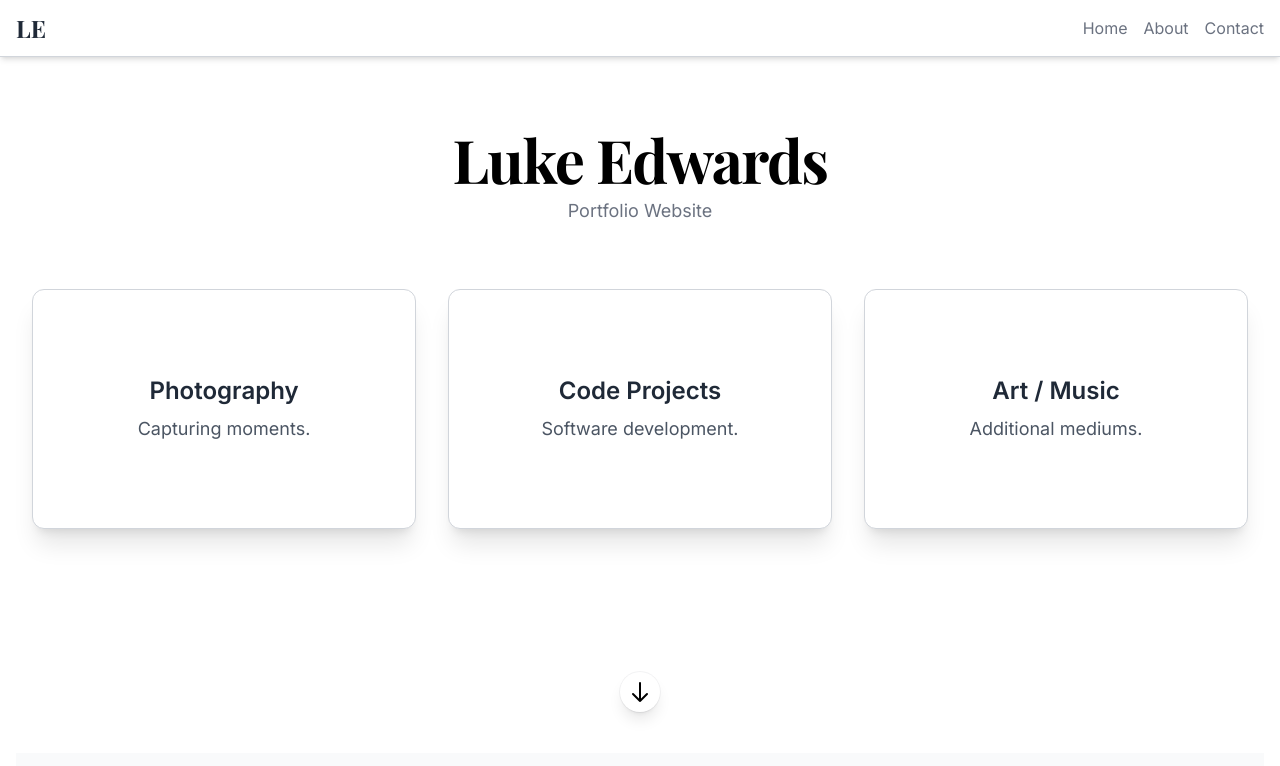
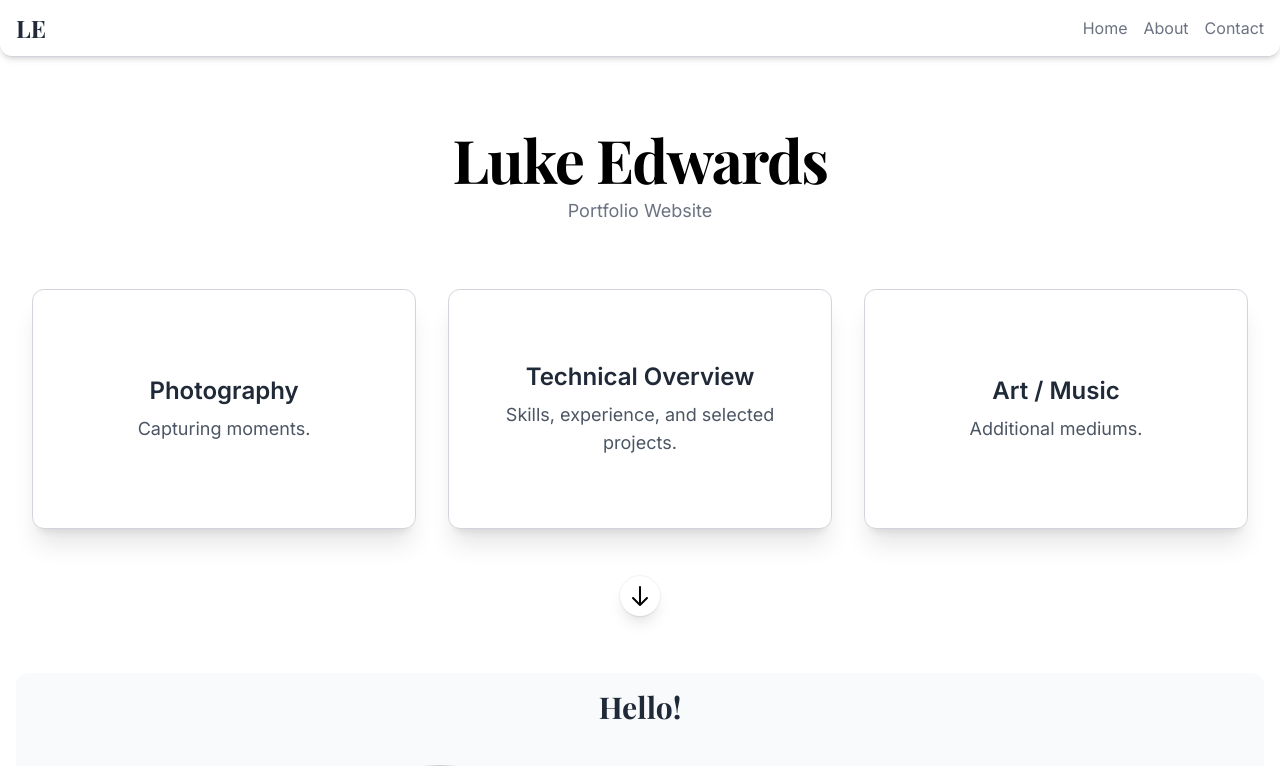
Before and after one commit to lukeae2001/lukeae2001.github.io, a Next.js app: page / in a window 1280 px wide. Shown: the top 766 px of the page. Built offline with nearby package versions, Linux system fonts and the light colour scheme.

Commit message:
New features

```diff
--- a/src/app/page.tsx
+++ b/src/app/page.tsx
@@ -1,6 +1,7 @@
 // src/app/page.tsx
-import Link from 'next/link';
-import ScrollToSectionButton from '../components/ScrollToSectionButton'; // Ensure this path is correct
+import Link from 'next/link'; // Still useful for general links
+import ScrollToSectionButton from '../components/ScrollToSectionButton';
+import DraggableInteractiveLinkBox from '../components/DraggableInteractiveLinkBox'; // Ensure this component exists and is correct
 
 export default function HomePage() {
   const myName = "Luke Edwards";
@@ -14,9 +15,9 @@ export default function HomePage() {
       bgColor: "bg-white",
     },
     {
-      title: "Code Projects",
-      description: "Software development.",
-      link: "/projects",
+      title: "Technical Overview",
+      description: "Skills, experience, and selected projects.",
+      link: "/technical-overview",
       bgColor: "bg-white",
     },
     {
@@ -26,6 +27,16 @@ export default function HomePage() {
       bgColor: "bg-white",
     },
   ];
+
+  // Card base classes to be passed to DraggableInteractiveLinkBox
+  // Does NOT include transform/hover effects (like scaling on hover) handled by the DraggableInteractiveLinkBox component itself.
+  const cardBaseClasses = `
+    w-full max-w-sm aspect-[16/10] p-5 sm:p-6
+    rounded-xl shadow-xl text-black
+    border border-gray-300
+    flex flex-col justify-center items-center
+    text-center mx-auto
+  `;
 
   return (
     <>
@@ -42,24 +53,22 @@ export default function HomePage() {
       </div>
 
       {/* Card Section */}
-      <section className="pb-10 sm:pb-12 md:pb-12">
+      <section className="pb-10 sm:pb-12 md:pb-24">
         <div className="container mx-auto px-4">
           <div className="
             flex flex-col items-center gap-6 sm:gap-8
             md:grid md:grid-cols-3 md:gap-6 lg:gap-8
           ">
             {featureBoxes.map((box) => (
-              <Link
+              <DraggableInteractiveLinkBox
+                key={box.title}
                 href={box.link}
-                key={box.title}
-                className={`
-                  block w-full max-w-sm aspect-[16/10] p-5 sm:p-6
-                  rounded-xl shadow-xl ${box.bgColor || 'bg-white'} text-black
-                  transition-all duration-300 ease-in-out transform hover:scale-105 hover:shadow-2xl
-                  border border-gray-300 flex flex-col justify-center items-center
-                  text-center mx-auto
-                `}
+                className={`${cardBaseClasses} ${box.bgColor || 'bg-white'}`}
+                // You can pass props to DraggableInteractiveLinkBox here if you defined them:
+                // e.g., stretchFactor={0.1} dragConstraint={60} maxRotate={5}
+                stretchFactor={0.1} // Making the "stretch" (squash) effect more noticeable
               >
+                {/* Content of the card */}
                 <div>
                   <h2 className="w-full text-xl sm:text-2xl md:text-2xl font-semibold mb-1 sm:mb-2 text-gray-800">
                     {box.title}
@@ -68,7 +77,7 @@ export default function HomePage() {
                     {box.description}
                   </p>
                 </div>
-              </Link>
+              </DraggableInteractiveLinkBox>
             ))}
           </div>
         </div>
@@ -76,8 +85,8 @@ export default function HomePage() {
 
       {/* Scroll Down Indicator Section (and Spacer) */}
       <div className="relative text-center
-                      pt-4 sm:pt-6 md:pt-8              {/* Modest top padding for space above arrow */}
-                      pb-20 sm:pb-28 md:pb-36">         {/* Increased bottom padding to push "About Me" down */}
+                      pt-6 sm:pt-8 md:pt-2
+                      pb-20 sm:pb-24 md:pb-10">
         <ScrollToSectionButton
           targetId="about-me-section"
           ariaLabel="Scroll to about me section"
@@ -85,13 +94,13 @@ export default function HomePage() {
       </div>
 
       {/* About Me Section Placeholder */}
-      <section id="about-me-section" className="py-16 sm:py-20 md:py-24 bg-gray-50">
+      <section id="about-me-section" className="py-16 sm:py-20 md:py-4 bg-gray-50 rounded-xl">
         <div className="container mx-auto px-4 text-center">
-          <h2 className="text-3xl sm:text-4xl font-bold mb-8 font-display text-gray-800">About Me</h2>
+          <h2 className="text-2xl sm:text-3xl font-bold mb-10 font-display text-gray-800">Hello!</h2>
           <div className="max-w-3xl mx-auto grid md:grid-cols-2 gap-8 items-center">
             <div className="w-48 h-48 sm:w-60 sm:h-60 md:w-72 md:h-72 rounded-full overflow-hidden mx-auto shadow-lg">
               <img
-                src="https://via.placeholder.com/300" // Replace with your actual image path
+                src="https://via.placeholder.com/300"
                 alt="A picture of Luke Edwards"
                 className="w-full h-full object-cover"
               />
@@ -102,7 +111,7 @@ export default function HomePage() {
                 software development, and various artistic expressions. This website is a canvas
                 for my journey and creations.
               </p>
-              <p className="mt-4 text-lg text-gray-700 leading-relaxed">
+              <p className="mt-6 text-lg text-gray-700 leading-relaxed">
                 Feel free to explore my projects and get in touch!
               </p>
             </div>
--- a/src/app/photography/page.tsx
+++ b/src/app/photography/page.tsx
@@ -36,7 +36,7 @@ export default function PhotographyPage() {
       {/* Page Title Section - Styled like Hero on Homepage */}
       <div className="text-center pt-10 pb-10 sm:pt-12 sm:pb-12 md:pt-10 md:pb-16"> {/* Padding from 1st code block's title section */}
         <h1 className="text-4xl sm:text-5xl md:text-6xl font-bold text-black tracking-tight leading-tight font-display"> {/* Text style from 1st code block's title */}
-          Photography Projects
+          Photography Portfolio
         </h1>
       </div>
 
--- /dev/null
+++ b/src/components/DraggableInteractiveLinkBox.tsx
@@ -0,0 +1,164 @@
+// src/components/DraggableInteractiveLinkBox.tsx
+"use client";
+
+import React, { useRef, useState, useEffect, ReactNode, MouseEvent } from 'react';
+import Link from 'next/link';
+
+interface DraggableInteractiveLinkBoxProps {
+  href: string;
+  className?: string;
+  children: ReactNode;
+  maxRotate?: number;
+  perspective?: number;
+  dragConstraint?: number; // Max pixels the card can be dragged from origin
+  stretchFactor?: number; // How much to visually indicate "stretch" (e.g., scale down)
+}
+
+const DraggableInteractiveLinkBox: React.FC<DraggableInteractiveLinkBoxProps> = ({
+  href,
+  className,
+  children,
+  maxRotate = 6,
+  perspective = 1000,
+  dragConstraint = 50, // Card can be dragged 50px in any direction from center
+  stretchFactor = 0.05, // Card will scale down by up to 5% at max drag
+}) => {
+  const cardRef = useRef<HTMLAnchorElement>(null);
+  const [isDragging, setIsDragging] = useState(false);
+  const [isHovering, setIsHovering] = useState(false);
+  const [position, setPosition] = useState({ x: 0, y: 0 }); // Current offset from original
+  const [startDragMouse, setStartDragMouse] = useState({ x: 0, y: 0 }); // Mouse position at drag start
+  const [startDragCard, setStartDragCard] = useState({ x: 0, y: 0 }); // Card position at drag start
+
+  // For 3D tilt effect
+  const handleMouseMoveTilt = (e: MouseEvent<HTMLAnchorElement>) => {
+    if (!cardRef.current || isDragging) return;
+    setIsHovering(true);
+    // ... (tilt logic from previous version - keeping it concise here)
+    const card = cardRef.current;
+    const rect = card.getBoundingClientRect();
+    const mouseX = e.clientX - rect.left - rect.width / 2;
+    const mouseY = e.clientY - rect.top - rect.height / 2;
+    const rotateX = (-mouseY / (rect.height / 2)) * maxRotate;
+    const rotateY = (mouseX / (rect.width / 2)) * maxRotate;
+    card.style.setProperty('--rotateX', `${rotateX}deg`);
+    card.style.setProperty('--rotateY', `${rotateY}deg`);
+  };
+
+  const handleMouseLeaveTilt = () => {
+    if (!cardRef.current || isDragging) return;
+    setIsHovering(false);
+    const card = cardRef.current;
+    card.style.setProperty('--rotateX', '0deg');
+    card.style.setProperty('--rotateY', '0deg');
+  };
+
+  // Drag handlers
+  const handleMouseDown = (e: MouseEvent<HTMLAnchorElement>) => {
+    if (e.button !== 0) return;
+    e.preventDefault();
+    setIsDragging(true);
+    setIsHovering(false);
+    if (cardRef.current) {
+        cardRef.current.style.setProperty('--rotateX', '0deg');
+        cardRef.current.style.setProperty('--rotateY', '0deg');
+    }
+    setStartDragMouse({ x: e.clientX, y: e.clientY });
+    setStartDragCard({ x: position.x, y: position.y }); // Start from current position
+  };
+
+  const handleMouseMoveDrag = (e: MouseEvent<HTMLElement>) => {
+    if (!isDragging || !cardRef.current) return;
+
+    let newX = startDragCard.x + (e.clientX - startDragMouse.x);
+    let newY = startDragCard.y + (e.clientY - startDragMouse.y);
+
+    // Apply constraints
+    newX = Math.max(-dragConstraint, Math.min(dragConstraint, newX));
+    newY = Math.max(-dragConstraint, Math.min(dragConstraint, newY));
+
+    setPosition({ x: newX, y: newY });
+  };
+
+  const handleMouseUp = () => {
+    if (!isDragging) return;
+    setIsDragging(false);
+    // Position will animate back to 0,0 due to CSS transition when style is reset
+    // For a more "springy" return, a library is needed. Here we just reset.
+    // The transition will occur when the transform style is updated in the main return
+  };
+
+  useEffect(() => {
+    if (isDragging) {
+      const handleGlobalMouseMove = (e: globalThis.MouseEvent) =>
+        handleMouseMoveDrag(e as unknown as MouseEvent<HTMLElement>);
+      const handleGlobalMouseUp = () => handleMouseUp();
+
+      window.addEventListener('mousemove', handleGlobalMouseMove);
+      window.addEventListener('mouseup', handleGlobalMouseUp);
+      return () => {
+        window.removeEventListener('mousemove', handleGlobalMouseMove);
+        window.removeEventListener('mouseup', handleGlobalMouseUp);
+      };
+    } else {
+      // When not dragging, animate position back to 0,0
+      // This will trigger the CSS transition on the transform property
+      setPosition({ x: 0, y: 0 });
+    }
+  }, [isDragging, startDragMouse, startDragCard]);
+
+
+  // Calculate stretch effect (inverse scale)
+  const dragDistance = Math.sqrt(position.x ** 2 + position.y ** 2);
+  const normalizedDistance = Math.min(1, dragDistance / dragConstraint); // 0 to 1
+  const currentStretchScale = 1 - (normalizedDistance * stretchFactor); // Scale down as it's pulled
+
+  // Determine transform based on state
+  let transformValue = '';
+  if (isDragging) {
+    transformValue = `perspective(${perspective}px) translate(${position.x}px, ${position.y}px) scale(${currentStretchScale})`;
+  } else {
+    // When not dragging, apply tilt or reset to base scale
+    // The position x,y will be transitioning back to 0,0 because of setPosition in useEffect
+    transformValue = `perspective(${perspective}px) translate(${position.x}px, ${position.y}px) rotateX(var(--rotateX)) rotateY(var(--rotateY)) scale(${isHovering ? 1.03 : 1})`;
+  }
+
+
+  return (
+    <Link
+      href={href}
+      ref={cardRef}
+      onMouseDown={handleMouseDown}
+      onMouseMove={handleMouseMoveTilt}
+      onMouseLeave={handleMouseLeaveTilt}
+      onClick={(e) => {
+        // Prevent navigation only if a significant drag occurred AND released on the card
+        const dragThreshold = 5; // pixels
+        if (Math.abs(startDragCard.x - position.x) > dragThreshold || Math.abs(startDragCard.y - position.y) > dragThreshold ) {
+            if (isDragging){ // if mouseup happened outside, isDragging would be false here
+                e.preventDefault();
+            }
+        }
+        // Resetting position is handled by the useEffect when isDragging becomes false
+      }}
+      className={`
+        draggable-card relative block transform-style-preserve-3d
+        cursor-grab
+        ${isDragging ? 'cursor-grabbing shadow-2xl z-20' : 'hover:shadow-2xl z-10'}
+        transition-transform duration-300 ease-[cubic-bezier(0.2,1,0.3,1)] {/* Spring-like easing */}
+        ${className || ''}
+      `}
+      style={
+        {
+          '--rotateX': '0deg',
+          '--rotateY': '0deg',
+          transform: transformValue,
+        } as React.CSSProperties
+      }
+    >
+      {children}
+    </Link>
+  );
+};
+
+export default DraggableInteractiveLinkBox;
--- a/src/components/Header.tsx
+++ b/src/components/Header.tsx
@@ -2,12 +2,24 @@
 import Link from 'next/link';
 
 const Header = () => {
-  return ( // Parentheses start on the same line as return
-    <header className="bg-white text-gray-800 shadow-md border-b border-gray-300">
+  return (
+    <header
+      className="
+        bg-white text-gray-800
+        shadow-md
+        border-b border-gray-300
+        rounded-bl-xl rounded-br-xl
+      "
+    >
       <div className="container mx-auto px-4 py-3 flex justify-between items-center">
         <Link
           href="/"
-          className="text-2xl font-bold text-gray-800 hover:text-blue-600 transition-colors font-display"
+          className="
+            text-2xl font-bold text-gray-800
+            transition-colors font-display
+            flex items-center {/* Optional: For precise vertical centering of the text itself if needed */}
+          "
+          // REMOVED hover:text-blue-600
         >
           LE
         </Link>
@@ -32,7 +44,7 @@ const Header = () => {
         </nav>
       </div>
     </header>
-  ); // Parentheses and semicolon for the return statement
+  );
 };
 
 export default Header;
--- /dev/null
+++ b/src/components/InteractiveLinkBox.tsx
@@ -0,0 +1,77 @@
+// src/components/InteractiveLinkBox.tsx
+"use client"; // This component needs to be a Client Component for event handlers and refs
+
+import React, { useRef, ReactNode } from 'react';
+import Link from 'next/link';
+
+interface InteractiveLinkBoxProps {
+  href: string;
+  className?: string; // To pass through existing styling for the box
+  children: ReactNode;
+  maxRotate?: number; // Optional: max rotation angle in degrees
+  perspective?: number; // Optional: perspective value in pixels
+}
+
+const InteractiveLinkBox: React.FC<InteractiveLinkBoxProps> = ({
+  href,
+  className,
+  children,
+  maxRotate = 5,     // Default subtle rotation
+  perspective = 800, // Default perspective
+}) => {
+  const cardRef = useRef<HTMLAnchorElement>(null);
+
+  const handleMouseMove = (e: React.MouseEvent<HTMLAnchorElement>) => {
+    if (!cardRef.current) return;
+
+    const card = cardRef.current;
+    const rect = card.getBoundingClientRect();
+
+    // Calculate mouse position relative to the center of the card
+    const mouseX = e.clientX - rect.left - rect.width / 2;
+    const mouseY = e.clientY - rect.top - rect.height / 2;
+
+    // Calculate rotation values
+    const rotateX = (-mouseY / (rect.height / 2)) * maxRotate;
+    const rotateY = (mouseX / (rect.width / 2)) * maxRotate;
+
+    card.style.setProperty('--rotateX', `${rotateX}deg`);
+    card.style.setProperty('--rotateY', `${rotateY}deg`);
+    card.style.transform = `perspective(${perspective}px) rotateX(var(--rotateX)) rotateY(var(--rotateY)) scale(1.03)`; // Apply slight scale on hover too
+  };
+
+  const handleMouseLeave = () => {
+    if (!cardRef.current) return;
+    const card = cardRef.current;
+    // Reset CSS variables and transform
+    card.style.setProperty('--rotateX', '0deg');
+    card.style.setProperty('--rotateY', '0deg');
+    card.style.transform = `perspective(${perspective}px) rotateX(0deg) rotateY(0deg) scale(1)`; // Reset scale
+  };
+
+  return (
+    <Link
+      href={href}
+      ref={cardRef}
+      onMouseMove={handleMouseMove}
+      onMouseLeave={handleMouseLeave}
+      className={`
+        block transform-style-preserve-3d
+        transition-transform duration-150 ease-out /* Smooth transition for reset and scale */
+        ${className || ''}
+      `}
+      style={
+        {
+          '--rotateX': '0deg', // Initialize CSS variables
+          '--rotateY': '0deg',
+          // Initial transform set here for consistency, though it will be overridden by JS on hover/leave
+          transform: `perspective(${perspective}px) rotateX(0deg) rotateY(0deg) scale(1)`,
+        } as React.CSSProperties
+      }
+    >
+      {children}
+    </Link>
+  );
+};
+
+export default InteractiveLinkBox;
--- a/src/components/ScrollToSectionButton.tsx
+++ b/src/components/ScrollToSectionButton.tsx
@@ -18,7 +18,7 @@ const ScrollToSectionButton: React.FC<ScrollToSectionButtonProps> = ({ targetId,
   };
 
   return (
-    <div className="absolute bottom-8 left-1/2 -translate-x-1/2 z-10">
+    <div className="absolute bottom-12 left-1/2 -translate-x-1/2 z-10">
       <a
         href={`#${targetId}`}
         aria-label={ariaLabel || "Scroll to next section"}
```
